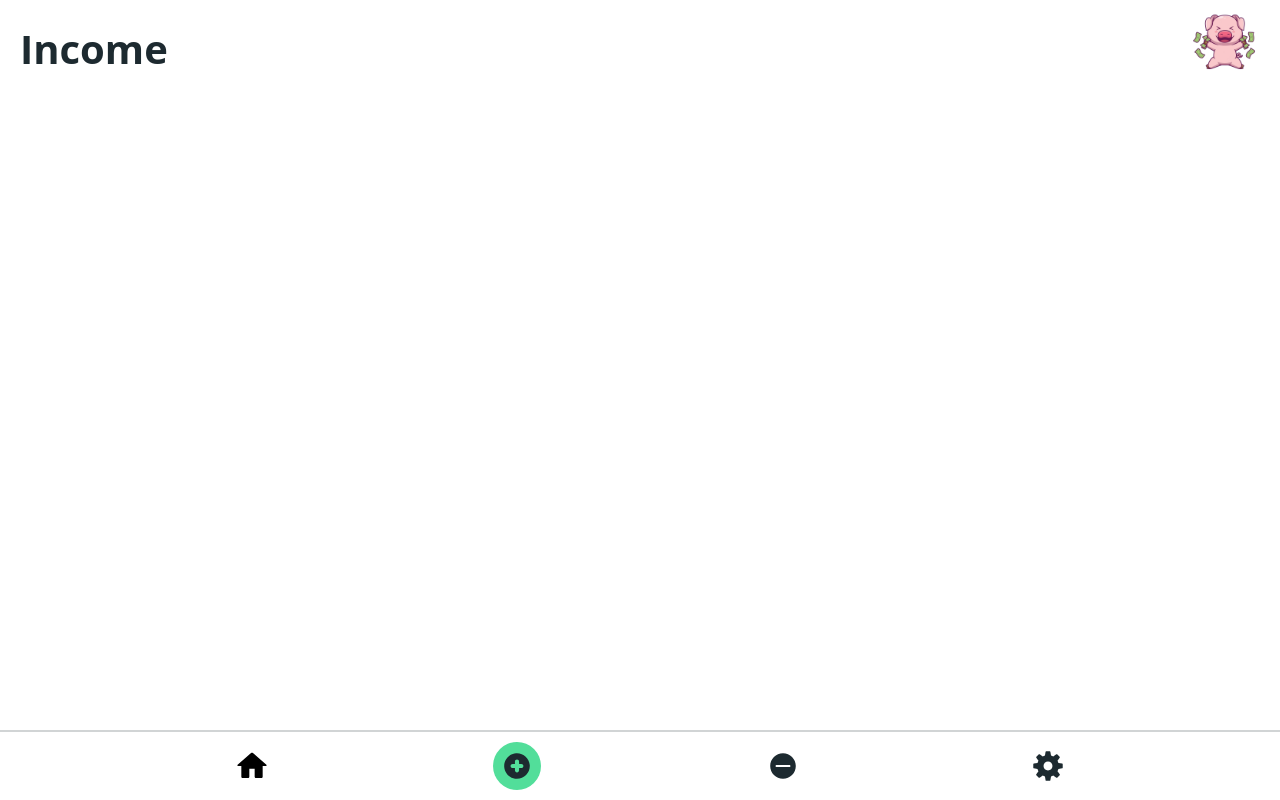
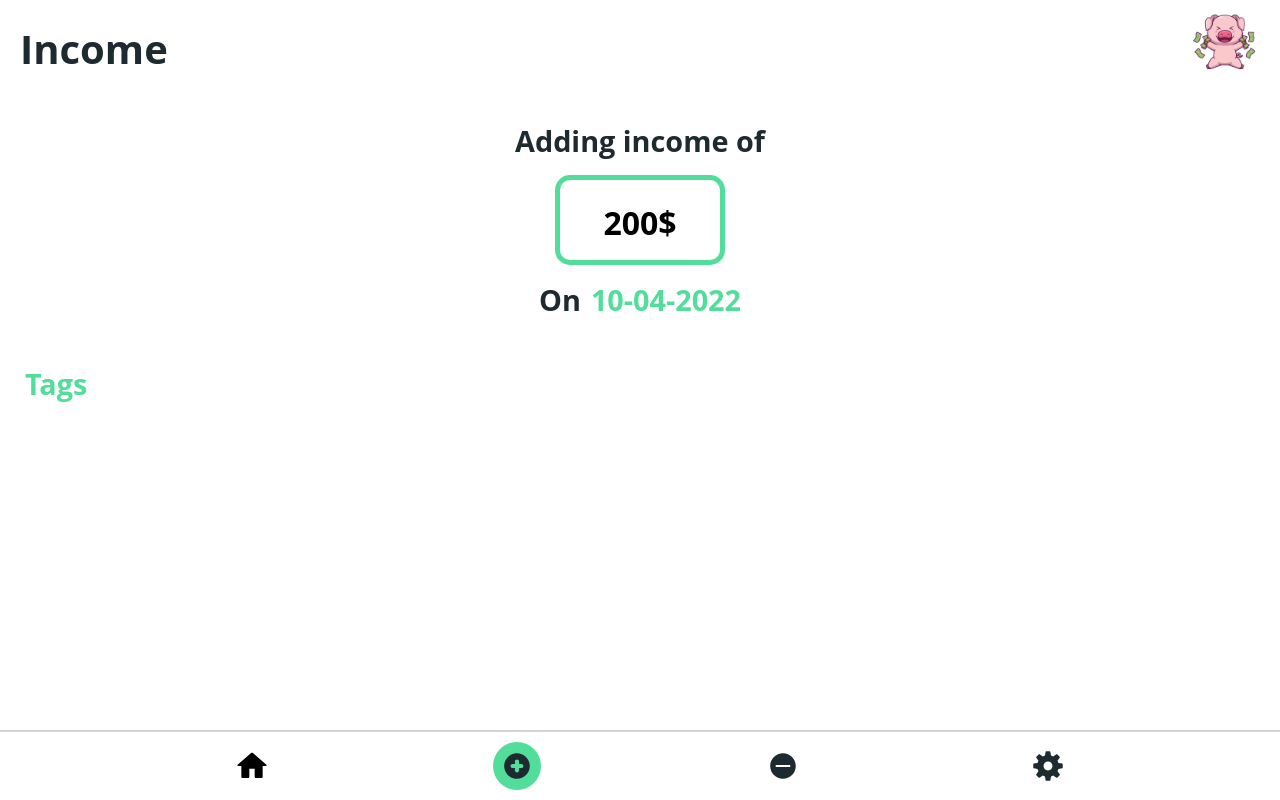
Before and after one commit to massi-fa/PWD-app-configurated, a React (Create React App) app: page /Plus in a window 1280 px wide. Built offline with nearby package versions, Linux system fonts and the light colour scheme.

Commit message:
Minus Plus almost done

```diff
--- a/src/App.jsx
+++ b/src/App.jsx
@@ -10,6 +10,8 @@ import {
 import Header from './components/generals/Header';
 import Bottom from './components/generals/Bottom';
 import Home from './components/Home/Home';
+import FormMoney from './components/Plus&Minus/FormMoney';
+import Tags from './components/Plus&Minus/Tags';
 
 const GlobalStyle = createGlobalStyle`
   * {
@@ -45,6 +47,8 @@ const App = () => (
           element={
             <>
               <Header name="Income" />
+              <FormMoney type="income" text="Adding income of" />
+              <Tags type="income" />
             </>
           }
         />
@@ -53,6 +57,8 @@ const App = () => (
           element={
             <>
               <Header name="Expense" />
+              <FormMoney type="expense" text="Adding expense of" />
+              <Tags type="expense" />
             </>
           }
         />
--- /dev/null
+++ b/src/components/Plus&Minus/FormMoney.jsx
@@ -0,0 +1,63 @@
+import React from 'react';
+import styled from 'styled-components/macro';
+import PropTypes from 'prop-types';
+
+const Container = styled.div`
+  margin-top: 20px;
+  display: flex;
+  flex-direction: column;
+`;
+
+const ContainerForm = styled.div`
+  display: flex;
+  margin: 10px auto 10px auto;
+  width: 10rem;
+  height: 5rem;
+  border: 5px solid;
+  border-color: ${(props) => (props.type === 'income' ? '#52de9a' : '#e76279')};
+  border-radius: 15px;
+  justify-content: center;
+`;
+
+const Text = styled.h1`
+  margin:5px;
+  font-size: 1.8rem;
+  color: #1d2a30;
+  text-align: center;
+`;
+
+const Date = styled.h1`
+  margin: 5px;
+  font-size: 1.8rem;
+  color: ${(props) => (props.type === 'income' ? '#52de9a' : '#e76279')};
+  text-align: center;
+`;
+
+const ContainerTime = styled.div`
+  display: flex;
+  flex-direction: row;
+  justify-content: center;
+`;
+
+const FormMoney = ({ type, text }) => {
+  const Money = '200$';
+  return (
+    <Container>
+      <Text>{text}</Text>
+      <ContainerForm type={type}>
+        <h1>{Money}</h1>
+      </ContainerForm>
+      <ContainerTime>
+        <Text>On</Text>
+        <Date type={type}>10-04-2022</Date>
+      </ContainerTime>
+    </Container>
+  );
+};
+
+FormMoney.propTypes = {
+  type: PropTypes.string.isRequired,
+  text: PropTypes.string.isRequired,
+};
+
+export default FormMoney;
--- /dev/null
+++ b/src/components/Plus&Minus/Tags.jsx
@@ -0,0 +1,28 @@
+import React from 'react';
+import styled from 'styled-components/macro';
+import PropTypes from 'prop-types';
+
+const Container = styled.div`
+  margin-top: 15px;
+  display: flex;
+  padding: 20px;
+`;
+
+const Text = styled.h1`
+  margin: 5px;
+  font-size: 1.8rem;
+  color: ${(props) => (props.type === 'income' ? '#52de9a' : '#e76279')};
+  text-align: center;
+`;
+
+const Tags = ({ type }) => (
+  <Container>
+    <Text type={type}>Tags</Text>
+  </Container>
+);
+
+Tags.propTypes = {
+  type: PropTypes.string.isRequired,
+};
+
+export default Tags;
```
